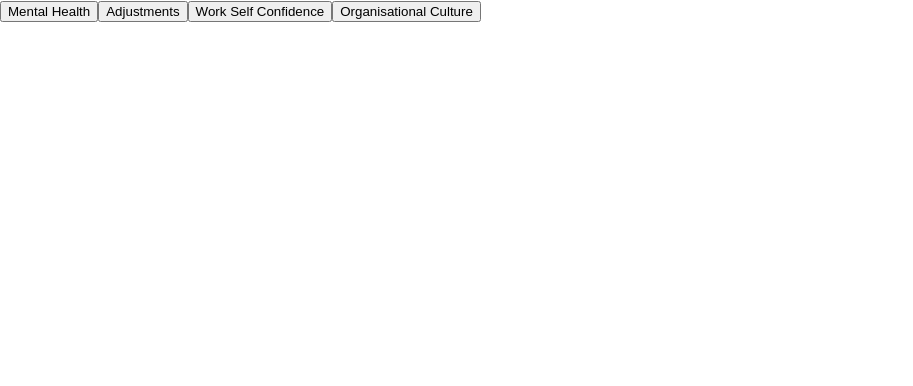
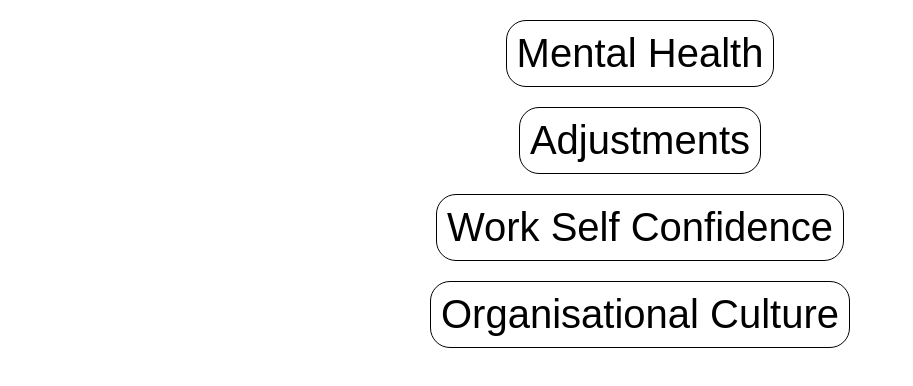
Before and after one commit to Lon19/team-3, a React (Create React App) app in the folder front-end/: page / in a window 1280 px wide. Shown: the top 386 px of the page, without its empty margins (0-913 px from the left). Built offline with nearby package versions, Linux system fonts and the light colour scheme.

Commit message:
route to text page

```diff
--- a/front-end/src/App.js
+++ b/front-end/src/App.js
@@ -3,11 +3,13 @@
 import { Route, BrowserRouter as Router } from "react-router-dom";
 import HomePage from "./Components/HomePage";
 import ScalePage from "./Components/ScalePage";
+import TextPage from "./Components/TextPage";
 
 function App() {
 	return (
 		<Router>
 			<Route exact path="/" component={HomePage} />
+			<Route path="/adjustments/:userID" component={TextPage} />
 			<Route path="/:questionnaireType/:userID" component={ScalePage} />
 		</Router>
 	);
--- a/front-end/src/Components/HomePage.js
+++ b/front-end/src/Components/HomePage.js
@@ -5,17 +5,37 @@
 		super(props);
 
 		this.state = {
-			userID: "1324324"
+			userID: "1324324",
 		};
 	}
 
 	render() {
 		return (
 			<div>
-				<button onClick={() => this.handleClick("Mental Health")}>Mental Health</button>
-				<button onClick={() => this.handleClick("Adjustments")}>Adjustments</button>
-				<button onClick={() => this.handleClick("Work Self Confidence")}>Work Self Confidence</button>
-				<button onClick={() => this.handleClick("Organisational Culture")}>Organisational Culture</button>
+				<button
+					className="HomePage-button"
+					onClick={() => this.handleClick("Mental Health")}
+				>
+					Mental Health
+				</button>
+				<button
+					className="HomePage-button"
+					onClick={() => this.handleClick("Adjustments")}
+				>
+					Adjustments
+				</button>
+				<button
+					className="HomePage-button"
+					onClick={() => this.handleClick("Work Self Confidence")}
+				>
+					Work Self Confidence
+				</button>
+				<button
+					className="HomePage-button"
+					onClick={() => this.handleClick("Organisational Culture")}
+				>
+					Organisational Culture
+				</button>
 			</div>
 		);
 	}
```
